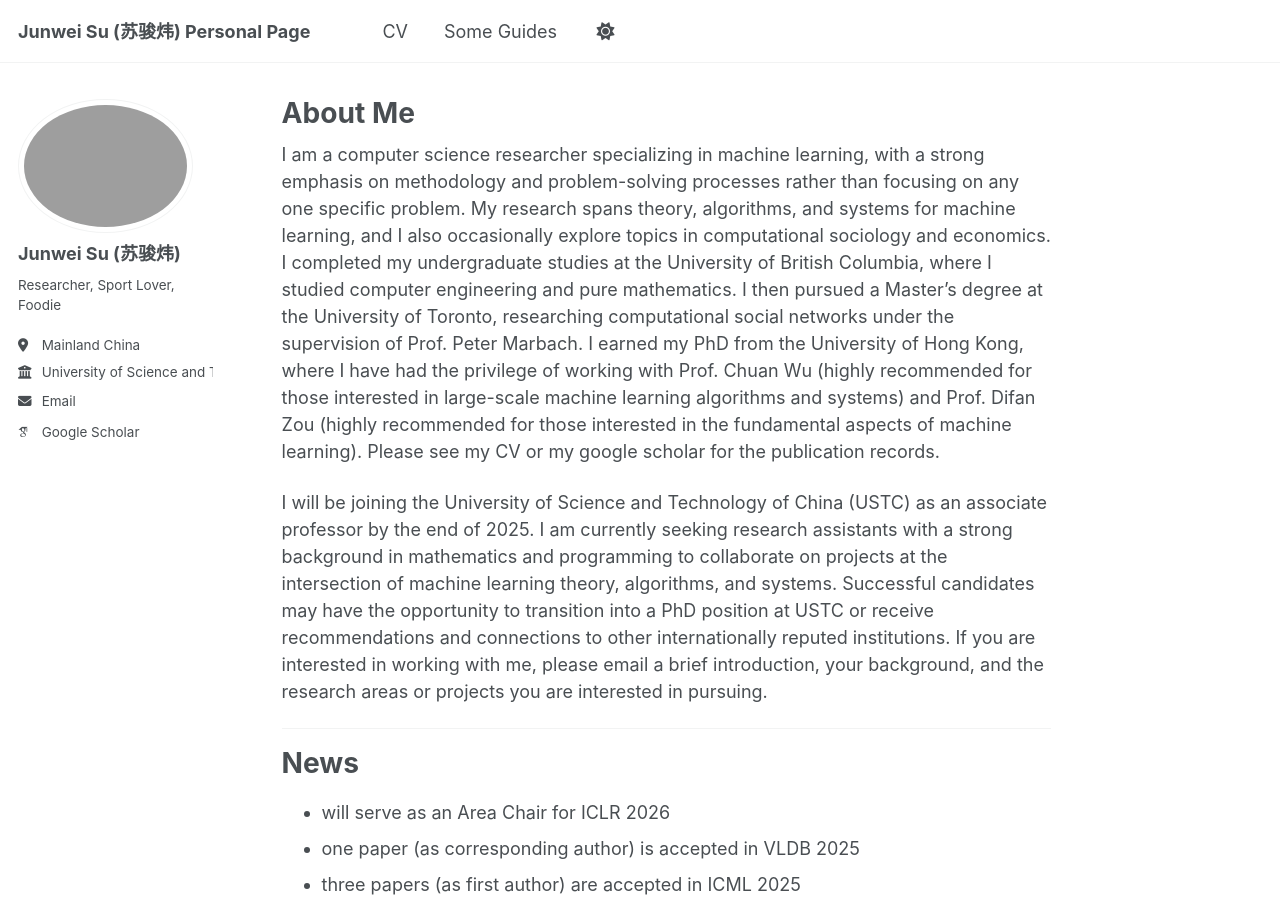
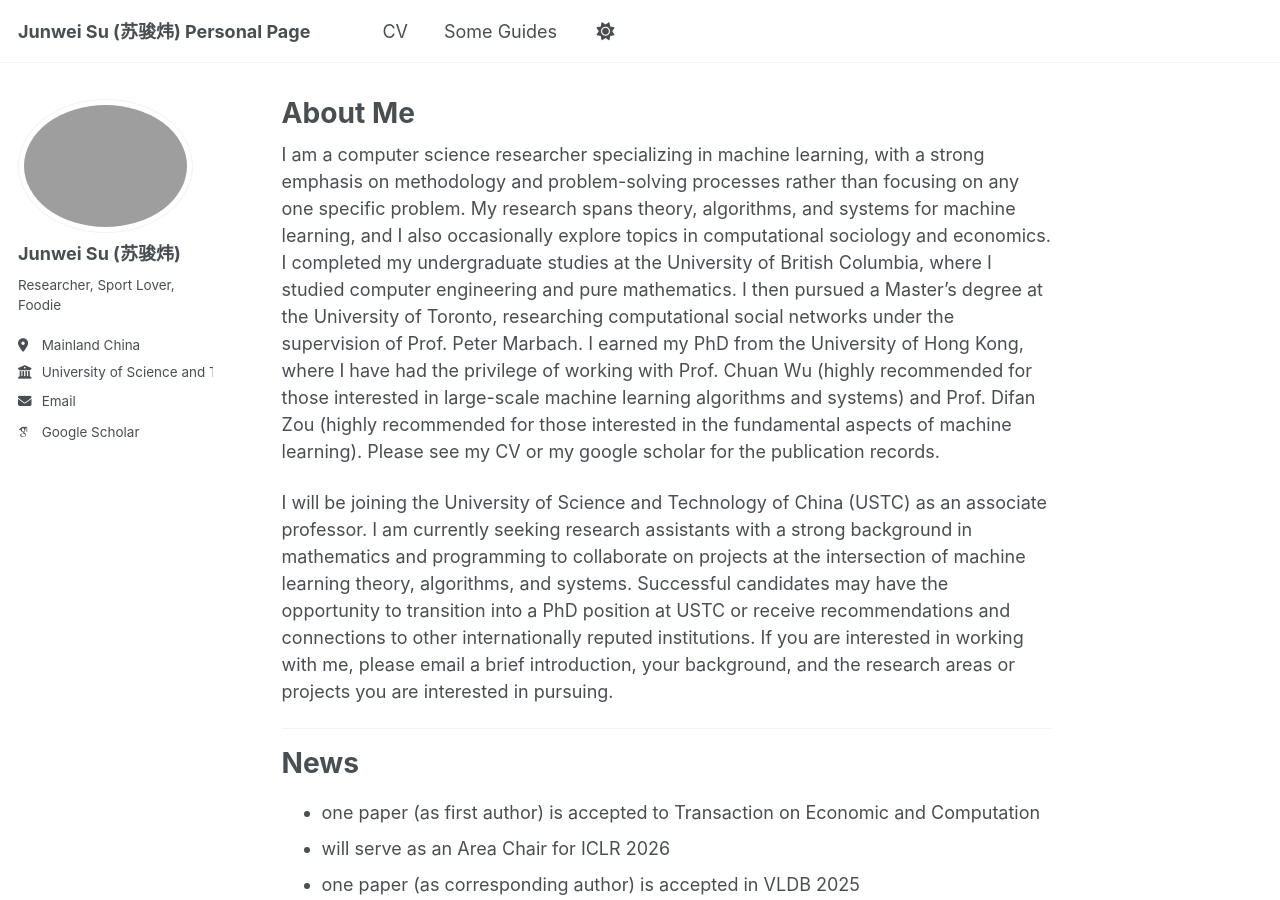
Before and after one commit to jwsu825/jwsu825.github.io, a Jekyll site: the page built from _pages/about.md, in a window 1280 px wide and 900 px high. Built offline with Jekyll 4.4.1, drawn with Linux system fonts in a browser that asks for light colours; some web fonts are replaced; a script that is not in the unit is left out.

Commit message:
update 20260118

```diff
--- a/_pages/about.md
+++ b/_pages/about.md
@@ -9,12 +9,13 @@ redirect_from:
 
 I am a computer science researcher specializing in machine learning, with a strong emphasis on methodology and problem-solving processes rather than focusing on any one specific problem. My research spans theory, algorithms, and systems for machine learning, and I also occasionally explore topics in computational sociology and economics. I completed my undergraduate studies at the University of British Columbia, where I studied computer engineering and pure mathematics. I then pursued a Master's degree at the University of Toronto, researching computational social networks under the supervision of Prof. Peter Marbach. I earned my PhD from the University of Hong Kong, where I have had the privilege of working with Prof. Chuan Wu (highly recommended for those interested in large-scale machine learning algorithms and systems) and Prof. Difan Zou (highly recommended for those interested in the fundamental aspects of machine learning). Please see my CV or my google scholar for the publication records.
 
-I will be joining the University of Science and Technology of China (USTC) as an associate professor by the end of 2025. I am currently seeking research assistants with a strong background in mathematics and programming to collaborate on projects at the intersection of machine learning theory, algorithms, and systems. Successful candidates may have the opportunity to transition into a PhD position at USTC or receive recommendations and connections to other internationally reputed institutions. If you are interested in working with me, please email a brief introduction, your background, and the research areas or projects you are interested in pursuing.
+I will be joining the University of Science and Technology of China (USTC) as an associate professor. I am currently seeking research assistants with a strong background in mathematics and programming to collaborate on projects at the intersection of machine learning theory, algorithms, and systems. Successful candidates may have the opportunity to transition into a PhD position at USTC or receive recommendations and connections to other internationally reputed institutions. If you are interested in working with me, please email a brief introduction, your background, and the research areas or projects you are interested in pursuing.
 
 ------
 
 News
 ======
+- one paper (as first author) is accepted to Transaction on Economic and Computation
 - will serve as an Area Chair for ICLR 2026
 - one paper (as corresponding author) is accepted in VLDB 2025
 - three papers (as first author) are accepted in ICML 2025
```
Also changed, not shown: 1 other file.
